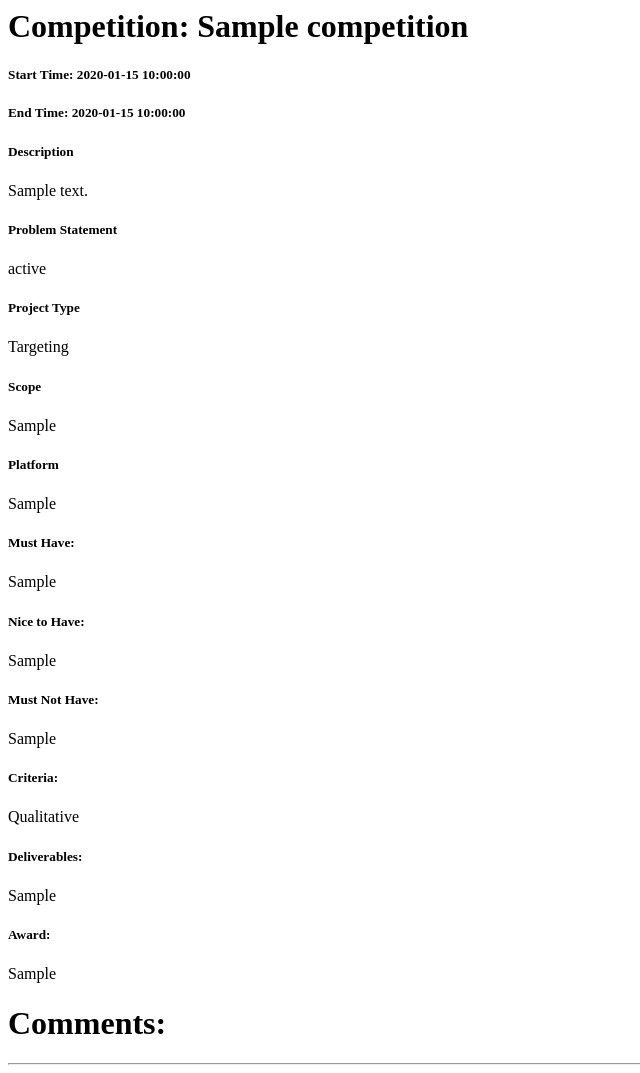
After one commit to fzheng/marketingbazar-php, a CodeIgniter app: page /competitions/wall/1 in a window 1280 px wide. The commit adds this page. Shown: the whole page, without its empty margins (0-640 px from the left). Run offline with CodeIgniter, Linux system fonts and the light colour scheme; tables that the repository leaves empty hold one stand-in row (values such as "Sample post").

Commit message:
All active competitions board with wall link

```diff
--- a/application/controllers/competitions.php
+++ b/application/controllers/competitions.php
@@ -59,6 +59,16 @@ class Competitions extends CI_Controller {
 		}
 	}
 
+	function search() {
+		$data['records'] = $this->competition_model->get_active_competitions();
+		$this->load->view('competitions/board', $data);
+	}
+
+	function wall($competition_id) {
+		$data['record'] = $this->competition_model->get_competition($competition_id);
+		$this->load->view('competitions/wall', $data);
+	}
+
 	function _get_post_data() {
 		$data = array(
 			'user_id' => $this->_current_user_id(),
--- a/application/models/competition_model.php
+++ b/application/models/competition_model.php
@@ -52,6 +52,18 @@ class Competition_model extends CI_Model {
   	return $query->row_array();
   }
 
+  function get_active_competitions() {
+  	$sql = "SELECT id, name, begin_at, end_at FROM competitions ORDER BY end_at";
+  	$query = $this->db->query($sql);
+  	return $query->result_array();
+  }
+
+  function get_competition($id) {
+  	$sql = "SELECT * from competitions WHERE id = ?";
+  	$query = $this->db->query($sql, $id);
+  	return $query->row_array();
+  }
+
   function get_row_count() {
     //return $this->db->count_all($this->table);
   }
--- /dev/null
+++ b/application/views/competitions/wall.php
@@ -0,0 +1,60 @@
+<html>
+	<body>
+		<h1>Competition: <?= $record['name'] ?></h1>
+		<p>
+			<div>
+				<h5>Start Time: <?= $record['begin_at']?></h5>
+				<h5>End Time: <?= $record['end_at']?></h5>
+			</div>
+			<div>
+				<h5>Description</h5>
+				<p><?= $record['description'] ?></p>
+			</div>
+			<div>
+				<h5>Problem Statement</h5>
+				<p><?= $record['statement'] ?></p>
+			</div>
+			<div>
+				<h5>Project Type</h5>
+				<p><?= $record['project_type']?></p>
+			</div>
+			<div>
+				<h5>Scope</h5>
+				<p><?= nl2br($record['scope']) ?></p>
+			</div>
+			<div>
+				<h5>Platform</h5>
+				<p><?= $record['platform'] ?></p>
+			</div>
+			<div>
+				<h5>Must Have:</h5>
+				<p><?= nl2br($record['must_haves']) ?></p>
+			</div>
+			<div>
+				<h5>Nice to Have:</h5>
+				<p><?= nl2br($record['nice_haves']) ?></p>
+			</div>
+			<div>
+				<h5>Must Not Have:</h5>
+				<p><?= nl2br($record['not_haves']) ?></p>
+			</div>
+			<div>
+				<h5>Criteria:</h5>
+				<p><?= $record['criteria'] ?></p>
+			</div>
+			<div>
+				<h5>Deliverables:</h5>
+				<p><?= nl2br($record['deliverables']) ?></p>
+			</div>
+			<div>
+				<h5>Award:</h5>
+				<p><?= $record['award'] ?></p>
+			</div>
+		</p>
+		<div>
+			<h1>Comments:</h1>
+			<hr/>
+
+		</div>
+	</body>
+</html>
--- a/application/views/home.php
+++ b/application/views/home.php
@@ -51,6 +51,10 @@
                 <a href="/accounts/profile">Your Profile</a>
             </div>
             <hr/>
+             <div class="row">
+                <a href="/competitions/search">View Active Competitions</a>
+            </div>
+            <hr/>
             <div class="row">
                 <a href="/main/logout">SIGN OUT</a>
             </div>
```
Also changed, not shown: application/views/competitions/board.php (added, +30 -0 lines).
